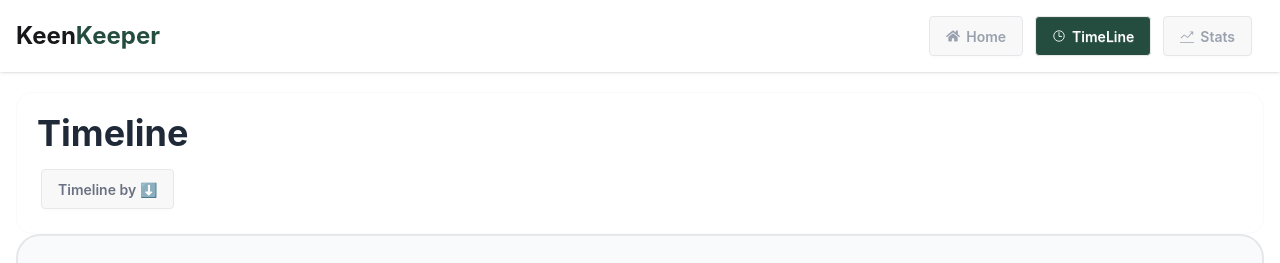
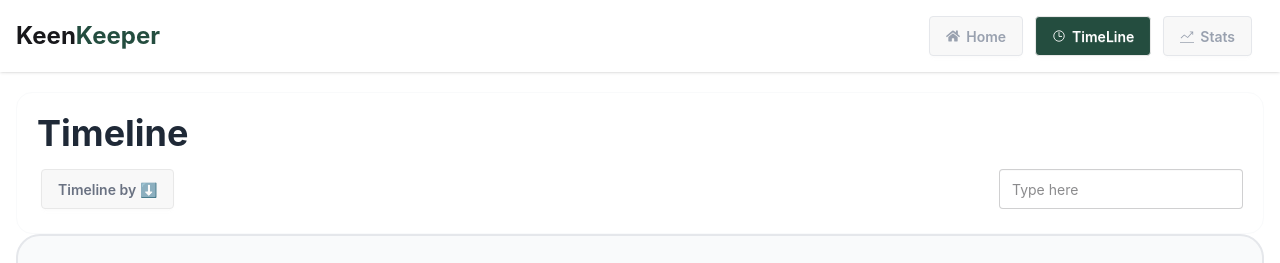
Before and after one commit to Emranfaishal/kin-keeper, a React (Vite) app: page /timeline in a window 1280 px wide. Shown: the top 263 px of the page. Built offline with nearby package versions, Linux system fonts and the light colour scheme.

Commit message:
readme text add

```diff
--- a/src/pages/timeline/TimeLine.jsx
+++ b/src/pages/timeline/TimeLine.jsx
@@ -7,6 +7,8 @@ const TimeLine = () => {
     const { callDetails, textDetails, videoDetails } = useContext(FriendsContext);
 
     const [filter, setFilter] = useState('all');
+
+
 
     const hasCalls = callDetails.length > 0;
     const hasTexts = textDetails.length > 0;
@@ -25,6 +27,7 @@ const TimeLine = () => {
                     <h2 className='text-4xl mb-3 font-bold text-[#1F2937]'>Timeline</h2>
                 </div>
                 <div>
+                    <div className='flex justify-between items-center'>
                         <div className="dropdown dropdown-bottom">
                             <div tabIndex={0} role="button" className="btn text-gray-500 m-1">Timeline by {filter === "all" ? "⬇️" : filter === "call" ? "call"
                                 : filter === "text" ? "text" : "video"} </div>
@@ -37,6 +40,11 @@ const TimeLine = () => {
 
                             </ul>
                         </div>
+                        <div>
+                            <input type="text" placeholder="Type here" className="input" />
+                        </div>
+                    </div>
+
                 </div>
             </div>
 
```
Also changed, not shown: 1 other file (tests, documents, lock files or other folders). Lines whose indentation alone changed are shown as unchanged.
